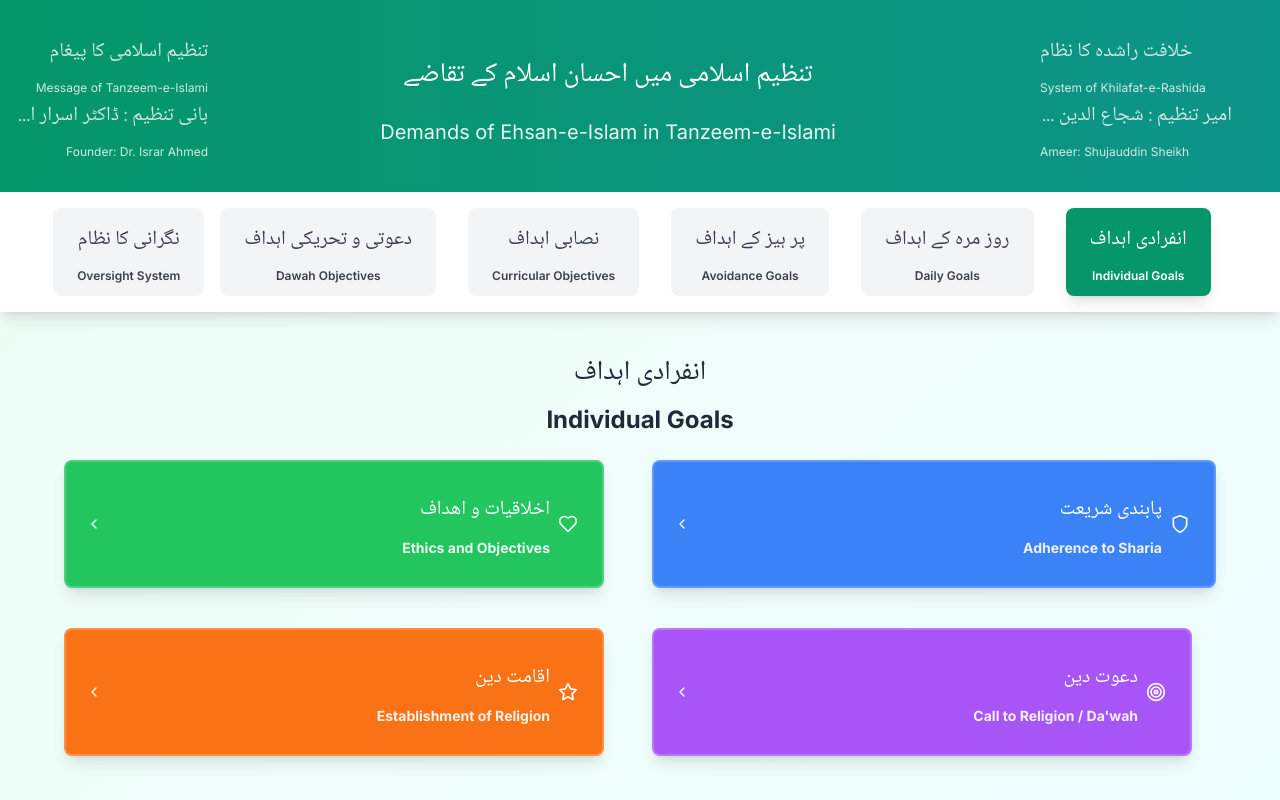
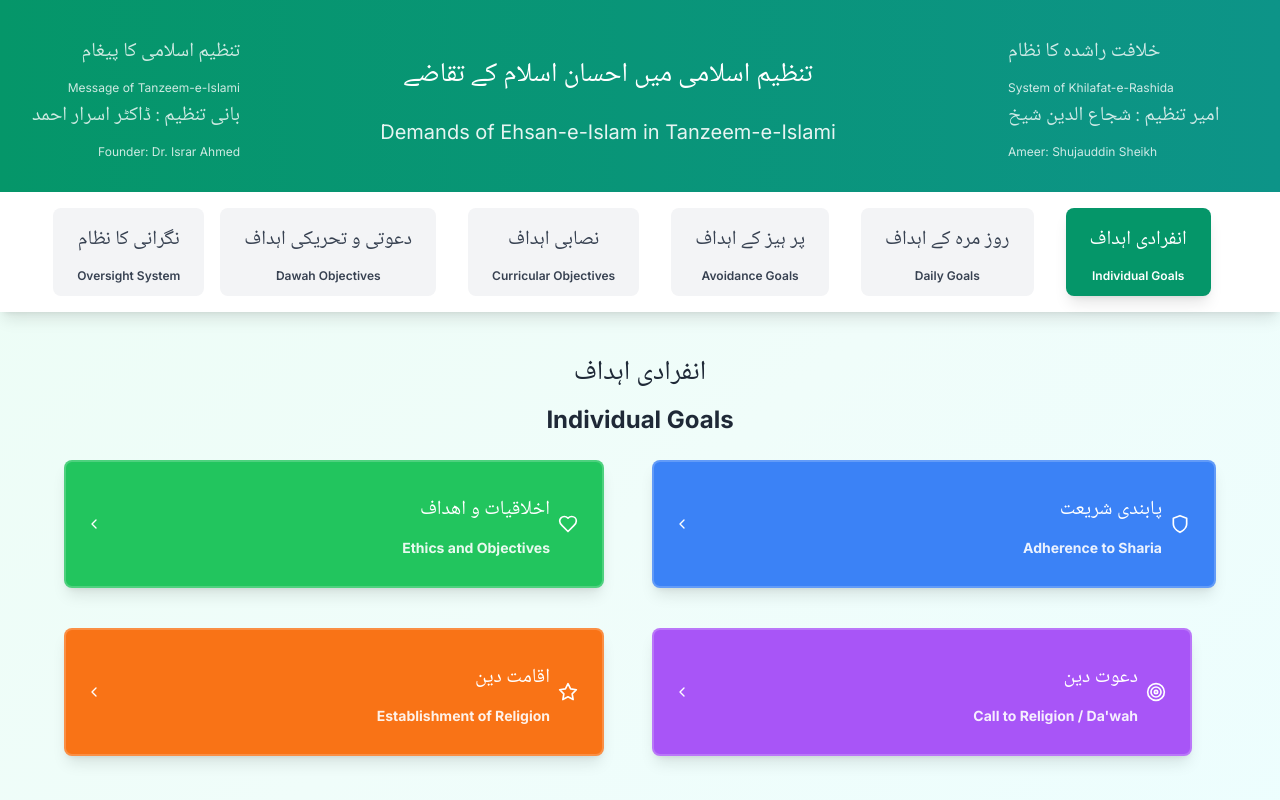
Before and after one commit to QuranAcademyAKQS/AIForTEENS, a Next.js app: page /class/ahsan-e-islam in a window 1280 px wide. Shown: the top 800 px of the page. Built offline with nearby package versions, Linux system fonts and the light colour scheme.

Commit message:
Fix ellipsis issue in header by removing truncate class and increasing width

```diff
--- a/app/class/ahsan-e-islam/page.tsx
+++ b/app/class/ahsan-e-islam/page.tsx
@@ -709,11 +709,11 @@ export default function AhsanEIslamPage() {
         <div className="container mx-auto px-4">
           <div className="flex items-center justify-between gap-8">
             {/* Left side - Message of Tanzeem-e-Islami */}
-            <div className="text-right text-xs opacity-80 w-48 flex-shrink-0">
-              <div className="font-urdu urdu-text truncate">تنظیم اسلامی کا پیغام</div>
-              <div className="truncate">Message of Tanzeem-e-Islami</div>
-              <div className="font-urdu urdu-text truncate">بانی تنظیم : ڈاکٹر اسرار احمد</div>
-              <div className="truncate">Founder: Dr. Israr Ahmed</div>
+            <div className="text-right text-xs opacity-80 w-56 flex-shrink-0">
+              <div className="font-urdu urdu-text">تنظیم اسلامی کا پیغام</div>
+              <div>Message of Tanzeem-e-Islami</div>
+              <div className="font-urdu urdu-text">بانی تنظیم : ڈاکٹر اسرار احمد</div>
+              <div>Founder: Dr. Israr Ahmed</div>
             </div>
 
             {/* Center - Main title */}
@@ -725,11 +725,11 @@ export default function AhsanEIslamPage() {
             </div>
 
             {/* Right side - System of Khilafat-e-Rashida */}
-            <div className="text-left text-xs opacity-80 w-48 flex-shrink-0">
-              <div className="font-urdu urdu-text truncate">خلافت راشدہ کا نظام</div>
-              <div className="truncate">System of Khilafat-e-Rashida</div>
-              <div className="font-urdu urdu-text truncate">امیر تنظیم : شجاع الدین شیخ</div>
-              <div className="truncate">Ameer: Shujauddin Sheikh</div>
+            <div className="text-left text-xs opacity-80 w-56 flex-shrink-0">
+              <div className="font-urdu urdu-text">خلافت راشدہ کا نظام</div>
+              <div>System of Khilafat-e-Rashida</div>
+              <div className="font-urdu urdu-text">امیر تنظیم : شجاع الدین شیخ</div>
+              <div>Ameer: Shujauddin Sheikh</div>
             </div>
           </div>
         </div>
```
